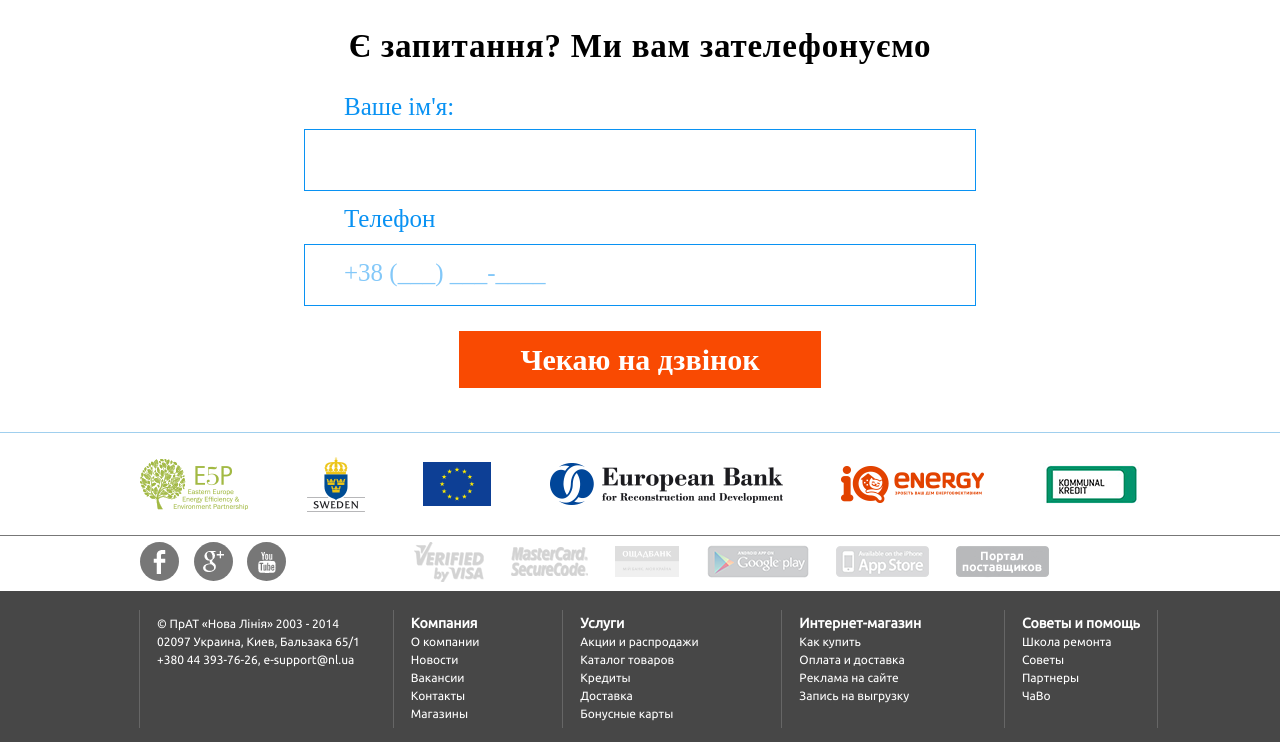
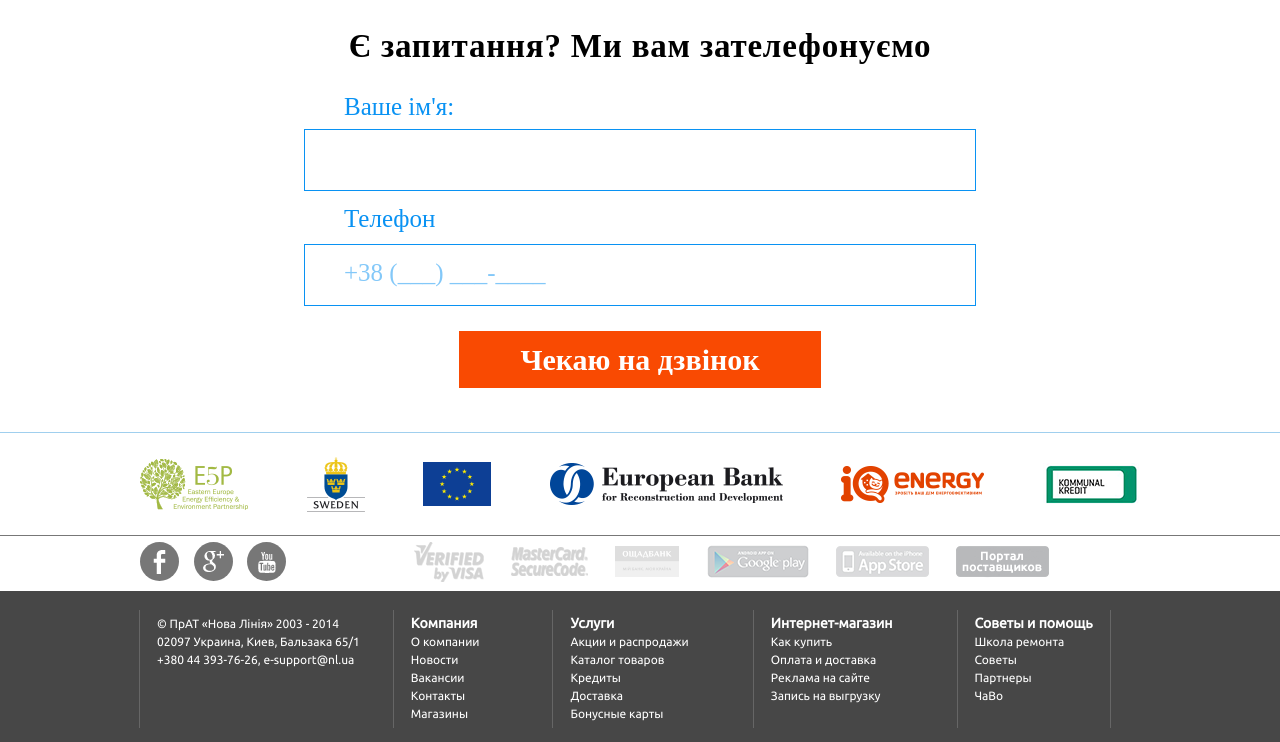
Before and after one commit to AlexandrDerkach/iq-energy, a plain HTML site: page index.html in a window 1280 px wide. Shown: the part 2426-3168 px from the top of the page. Drawn offline with Linux system fonts and the light colour scheme.

Commit message:
that's all

```diff
--- a/css/style.css
+++ b/css/style.css
@@ -1627,7 +1627,7 @@
  	display: flex;
  	-webkit-box-pack: justify;
  	-ms-flex-pack: justify;
-        justify-content: space-between;
+ 	justify-content: flex-start;
  	-webkit-box-align: start;
  	-ms-flex-align: start;
  	align-items: flex-start;
@@ -1671,6 +1671,18 @@
  	-o-transition: 1s;
  	transition: 1s;
  }
+
+.company-list{
+	margin-right: 91px;
+}
+
+.services-list{
+	margin-right: 82px;
+}
+
+.intenet-shop-list{
+	margin-right: 82px;
+}
 .thank-you{
     text-align: center;
     padding: 104px 0 132px;
```
Lines whose indentation alone changed are shown as unchanged.
